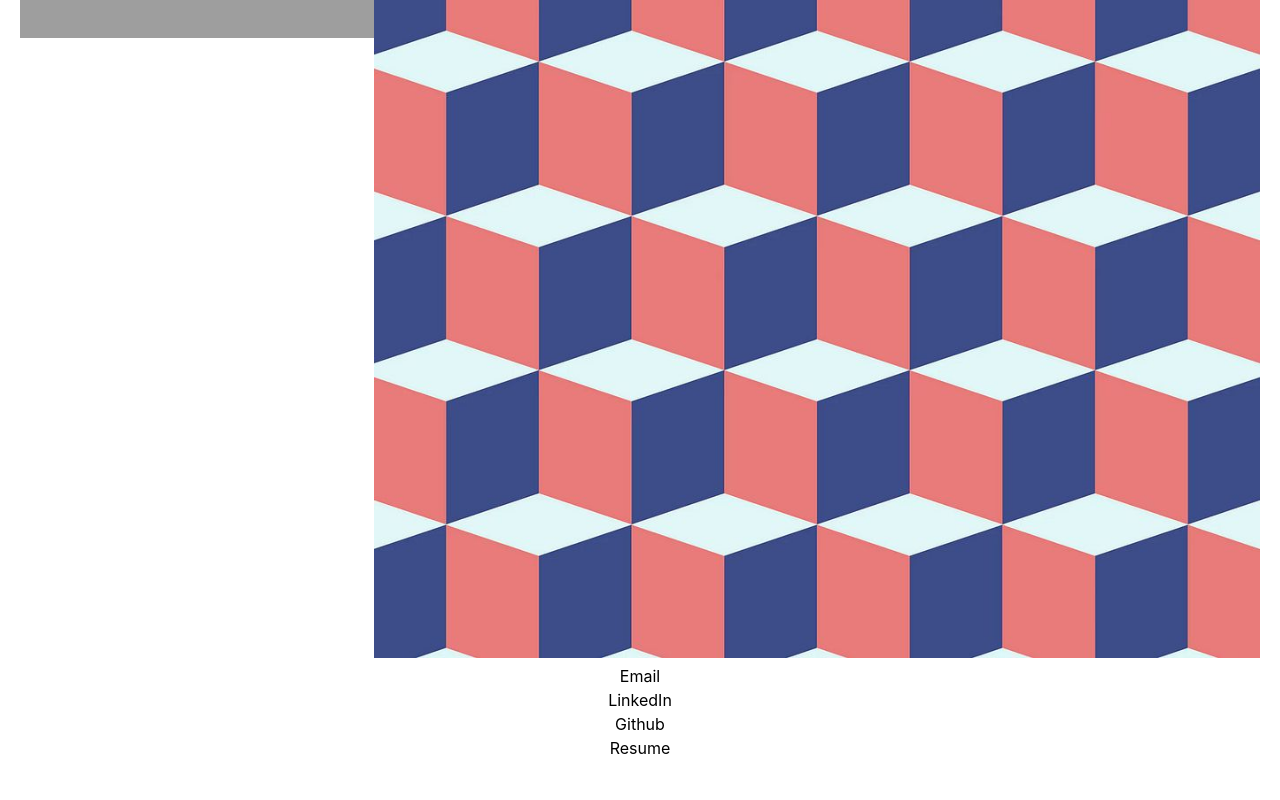
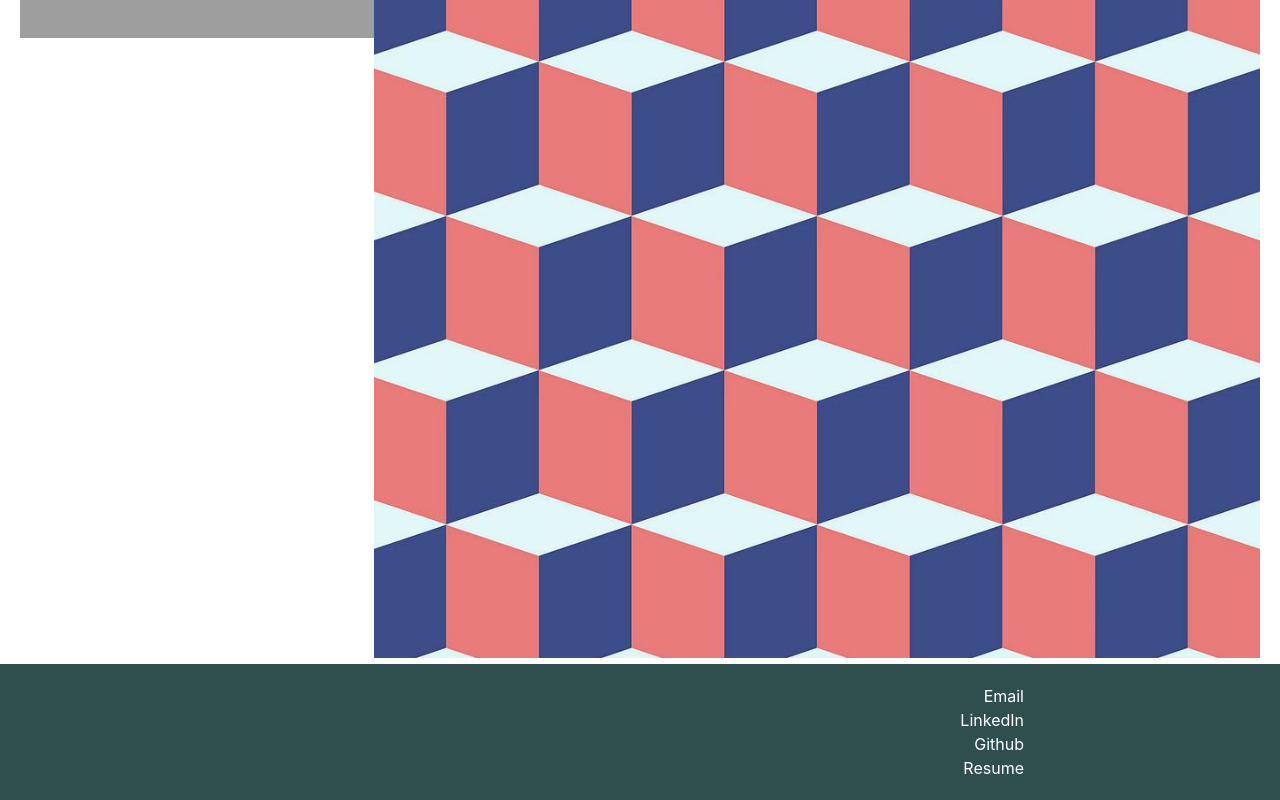
Before and after one commit to LeonTan828/personal-website-2.0, a React (Vite) app: page / in a window 1280 px wide. Shown: the part 3045-3845 px from the top of the page. Before the commit the page ends 3805 px from the top, so only its background shows below. Built offline with nearby package versions, Linux system fonts and the light colour scheme; grey boxes are pictures that could not be loaded.

Commit message:
WIP styling for footer

```diff
--- a/src/components/Footer/Footer.tsx
+++ b/src/components/Footer/Footer.tsx
@@ -1,6 +1,6 @@
 import Button from './Button';
 
-import '../../styles/Header.css';
+import '../../styles/Footer.css';
 
 function Footer() {
 
--- /dev/null
+++ b/src/styles/Footer.css
@@ -0,0 +1,10 @@
+.footer {
+  padding: 20px 20%;
+
+  display: flex;
+  flex-direction: column;
+  align-items: end;
+
+  background-color: darkslategrey;
+  color: white;
+}
```
